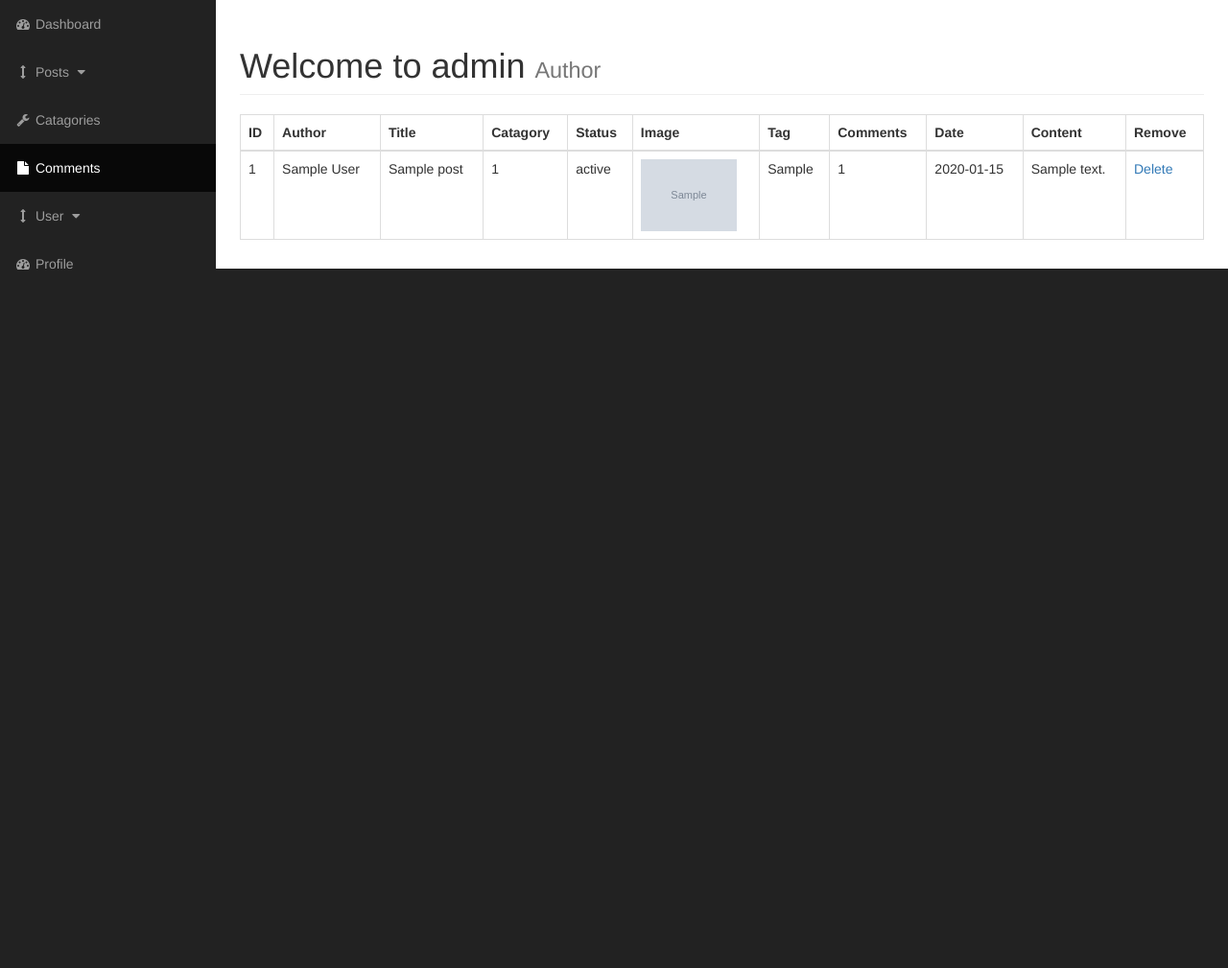
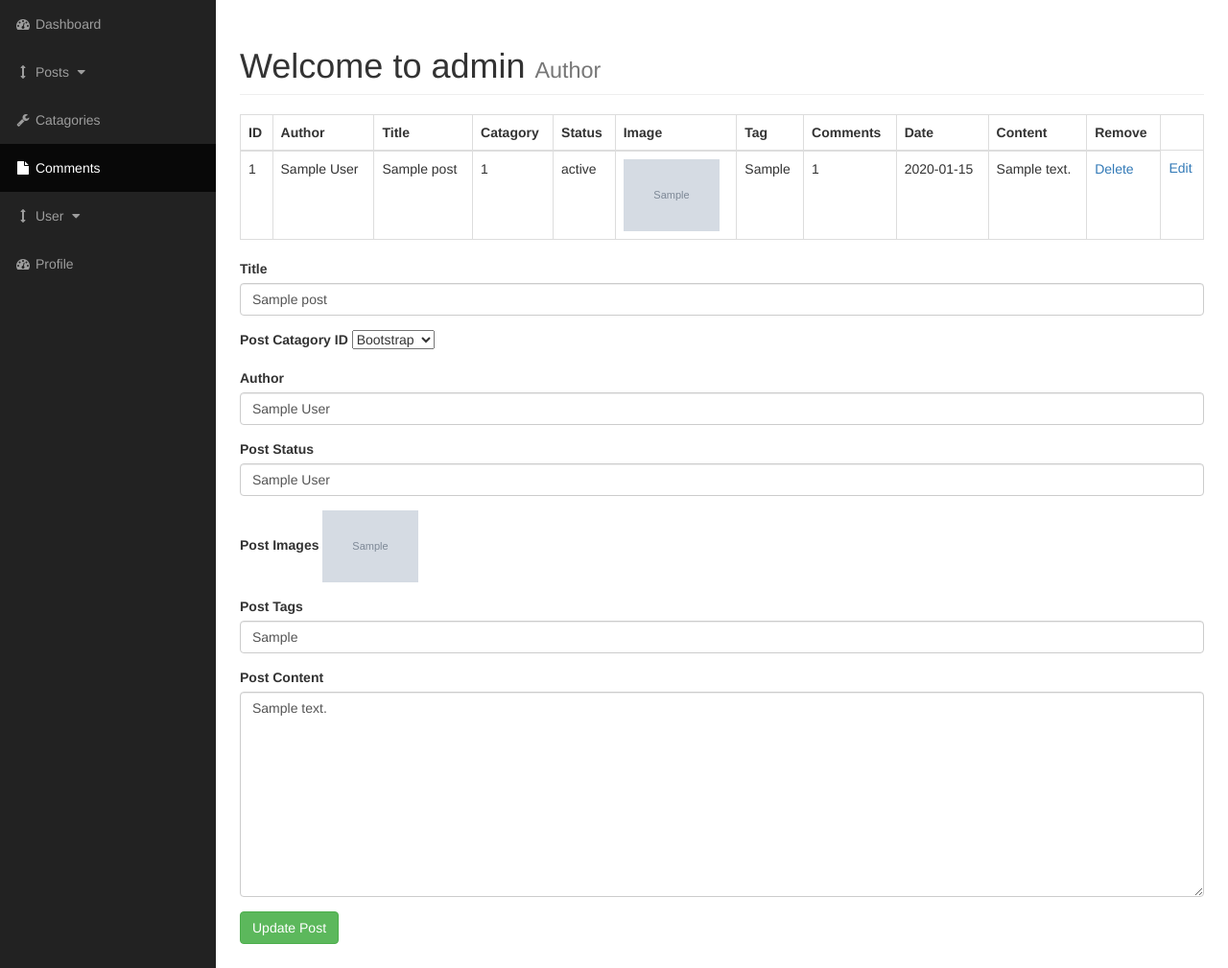
Before and after one commit to Bahlul19/CMS, a PHP site: page /admin/post.php?edit=1 in a window 1280 px wide. Shown: the part 51-1060 px from the top of the page at 96% size. Before the commit the page ends 332 px from the top, so only its background shows below. Run offline with PHP 8.4, Linux system fonts and the light colour scheme; data comes from the database, SQL or seed files in the repository; tables that the repository leaves empty hold one stand-in row (values such as "Sample post"); grey boxes marked "Sample" are stand-in pictures.

Commit message:
Post section edit part1 added

```diff
--- /dev/null
+++ b/admin/includes/edit_post.php
@@ -0,0 +1,111 @@
+<?php
+
+	if(isset($_GET['edit']))
+	{
+		$edit = $_GET['edit'];
+	}
+
+	$query = "SELECT * FROM posts ";
+
+	$select_posts_by_id = $connection->query($query);
+
+	while($row = $select_posts_by_id->fetch_assoc())
+	{
+				  $post_id = $row['post_id'];
+                  $post_author = $row['post_author'];
+                  $post_title = $row['post_title'];
+                  $post_catagory_id = $row['post_catagory_id'];
+                  $post_status = $row['post_status'];
+                  $post_image = $row['post_image'];
+                  $post_tags = $row['post_tags'];
+                  $post_content = $row['post_content'];
+
+	}
+
+
+
+?>
+
+
+<form action="" method="POST" enctype="multipart/form-data">
+
+<div class="form-group">
+
+	<label for="post_title">Title</label>
+	<input type="text" name="post_title" class="form-control" value="<?= $post_title ?>">
+
+</div>
+
+<div class="form-group">
+
+	<label for="post_catagory_id">Post Catagory ID</label>
+
+	<!-- Lets pull up the catagory id value from the database
+	<input type="text" name="post_catagory_id" class="form-control"  value="<?= $post_catagory_id?>"> -->
+
+	<select name="" id="">
+
+		<?php
+
+
+			$query = "SELECT * FROM catagories";
+
+            $select_catagories_query = $connection->query($query);
+
+
+            while($row = $select_catagories_query->fetch_assoc())
+            {
+                    $cat_id = $row['cat_id'];
+                    $cat_title = $row['cat_title'];
+                    echo "<option value=''>{$cat_title}</option>";
+
+            }
+
+		?>
+
+
+	</select>
+
+</div>
+
+<div class="form-group">
+
+	<label for="post_author">Author</label>
+	<input type="text" name="post_author" class="form-control"  value="<?= $post_author ?>">
+
+</div>
+
+<div class="form-group">
+
+	<label for="post_status">Post Status</label>
+	<input type="text" name="post_status" class="form-control"  value="<?= $post_author ?>">
+
+</div>
+
+<div class="form-group">
+
+	<label for="post_image">Post Images</label>
+	<img width="100" src="../images/<?= $post_image ?>" alt="">
+
+</div>
+
+<div class="form-group">
+
+	<label for="post_tags">Post Tags</label>
+	<input type="text" name="post_tags" class="form-control"  value="<?= $post_tags ?>">
+
+</div>
+
+<div class="form-group">
+
+	<label for="post_content">Post Content</label>
+	<textarea name="post_content" id="" cols='30' rows='10' class="form-control"><?= $post_content ?></textarea>
+
+</div>
+
+<div class="form-group">
+
+<input type="submit" class="btn btn-success" name="update_post" value="Update Post">
+
+</div>
+</form>
--- a/admin/includes/view_all_posts.php
+++ b/admin/includes/view_all_posts.php
@@ -56,6 +56,9 @@
                   echo "<td>{$post_content}</td>";
 
                   echo "<td><a href='post.php?delete={$post_id}'>Delete</a></td>";
+
+                  echo "<td><a href='post.php?edit={$post_id}'>Edit</a></td>";
+
                   echo "</tr>";
 
 
--- a/admin/post.php
+++ b/admin/post.php
@@ -46,7 +46,7 @@
                       break;
 
                       case '100';
-                      echo  "Nice 100";
+                      echo "Nice 100";
                       break;
 
                       case '200';
@@ -60,6 +60,16 @@
 
                     ?>
 
+
+                    <?php
+
+                    if(isset($_GET['edit']))
+                    {
+                      $edit = $_GET['edit'];
+                      include('includes/edit_post.php');
+                    }
+
+                    ?>
 
 
                     </div>
```
